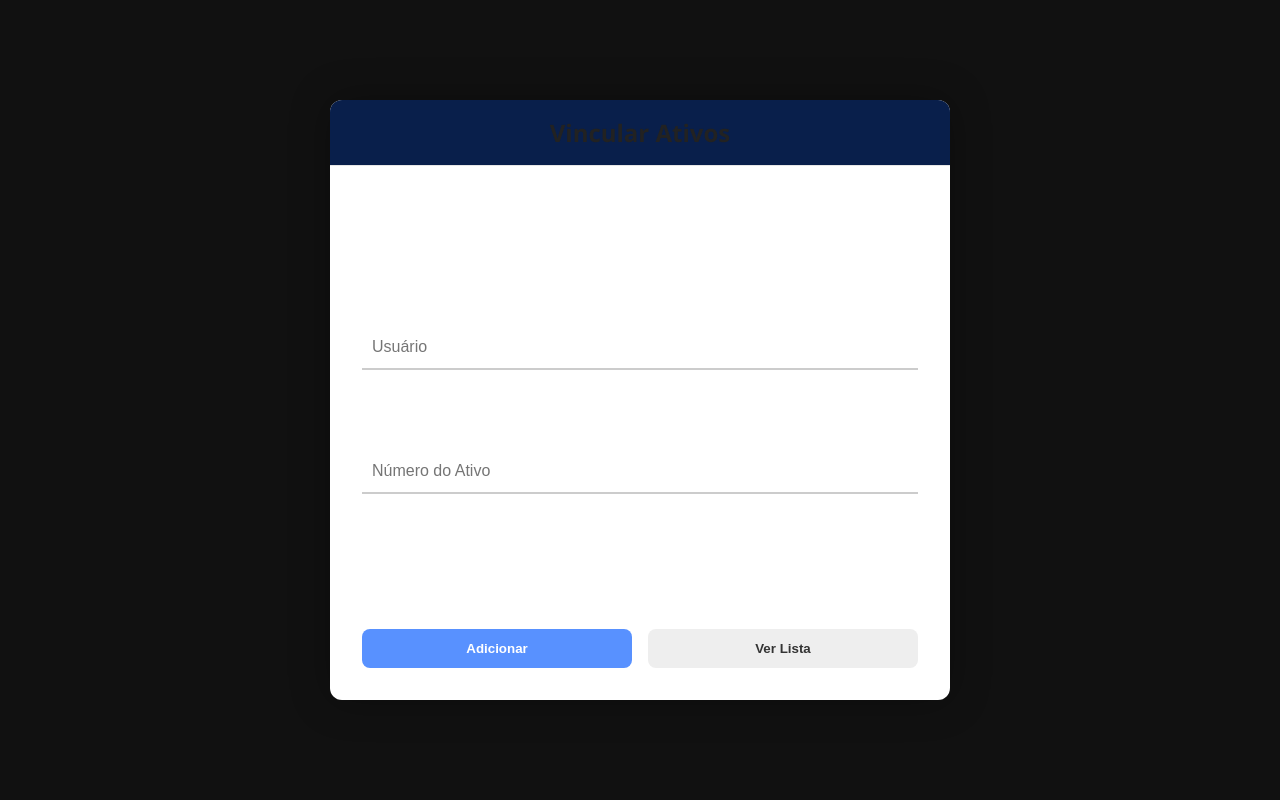
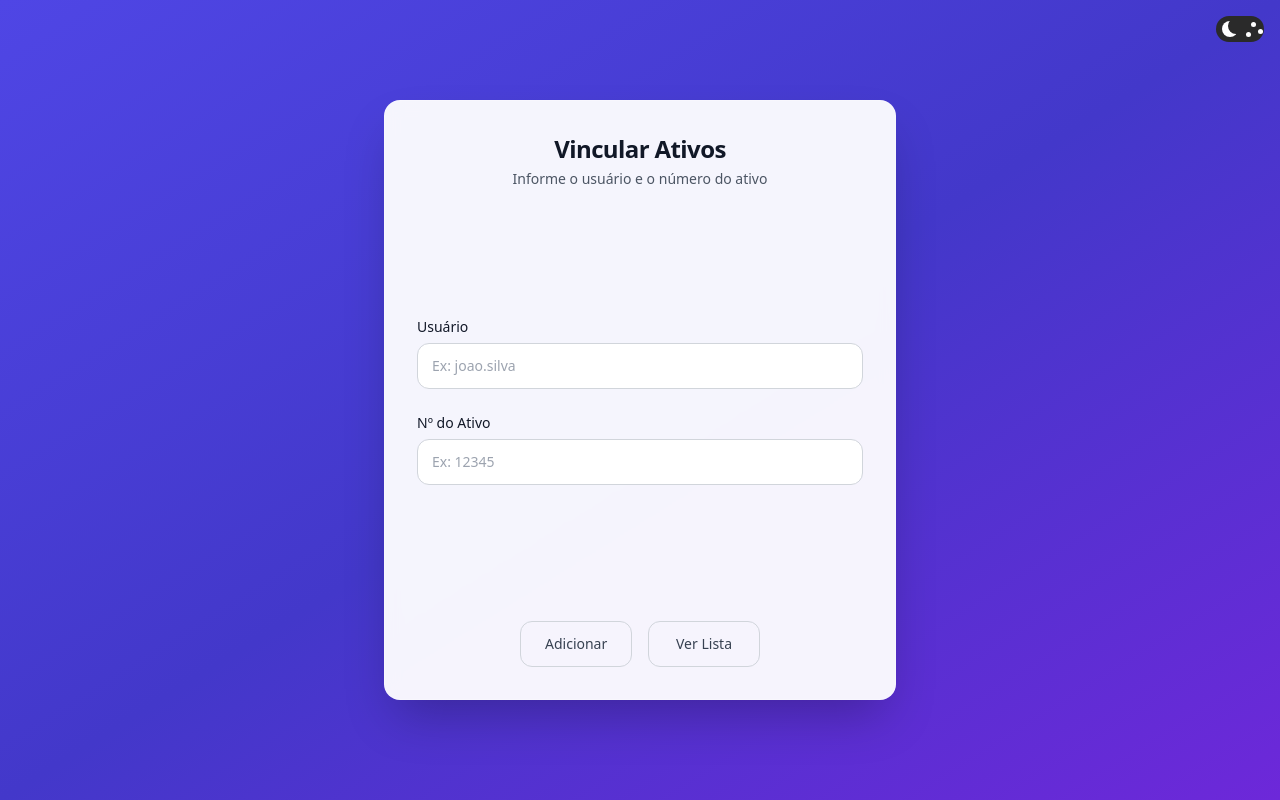
Before and after one commit to Soaresbdv/SnipeTransfer, a FastAPI app: page / in a window 1280 px wide. Run offline with FastAPI, Linux system fonts and the light colour scheme; some libraries are stand-ins or nearby versions.

Commit message:
customização mais avançada do template e refatoração com tailwind.css

```diff
--- a/frontend/scripts/app.js
+++ b/frontend/scripts/app.js
@@ -12,17 +12,40 @@
       vinculos: []
     };
   },
+  mounted() {
+    const toggle = document.getElementById("theme-toggle");
+    const root = document.documentElement;
+    const saved = localStorage.getItem("theme");
+
+    if (saved === "light") {
+      toggle.checked = true;
+      root.classList.remove("dark");
+      document.body.classList.add("light-theme");
+    } else {
+      root.classList.add("dark");
+    }
+
+    toggle.addEventListener("change", () => {
+      if (toggle.checked) {
+        root.classList.remove("dark");
+        document.body.classList.add("light-theme");
+        localStorage.setItem("theme", "light");
+      } else {
+        root.classList.add("dark");
+        document.body.classList.remove("light-theme");
+        localStorage.setItem("theme", "dark");
+      }
+    });
+  },
   methods: {
-    // Navigation
     goToList() { this.mode = 'list'; },
     goToForm() { this.mode = 'form'; },
 
-    // LDAP search
     async fetchUsers() {
       if (this.search.length < 2) { this.suggestions = []; return; }
       try {
         const res = await axios.get(`/ldap/search?term=${this.search}`);
-        this.suggestions = res.data;
+        this.suggestions = res.data.slice(0, 3);
         this.showSuggestions = true;
       } catch (e) { console.error('Fetch users error:', e); }
     },
@@ -39,7 +62,6 @@
       this.showSuggestions = false;
     },
 
-    // Helpers
     formatAssetTag(input) {
       let raw = String(input).trim().toUpperCase();
       if (raw.startsWith("ST")) raw = raw.slice(2);
@@ -54,7 +76,6 @@
       return [...new Set(owners)];
     },
 
-    // Add vinculo with duplicate owner warning
     addVinculo() {
       if (!this.selectedUser || !this.assetNumber) {
         alert("Selecione um usuário válido e insira o número do ativo.");
@@ -67,17 +88,12 @@
       const owners = this.ownersForTag(tag, this.selectedUser.username);
       if (owners.length > 0) {
         const proceed = confirm(
-          `O ativo ${tag} já está na lista com: ${owners.join(", ")}.\n` +
-          `Deseja inserir mesmo assim?`
+          `O ativo ${tag} já está na lista com: ${owners.join(", ")}.\nDeseja inserir mesmo assim?`
         );
         if (!proceed) return;
       }
 
-      this.vinculos.push({
-        username: this.selectedUser.username,
-        asset_tag: tag
-      });
-
+      this.vinculos.push({ username: this.selectedUser.username, asset_tag: tag });
       this.search = '';
       this.selectedUser = null;
       this.assetNumber = '';
@@ -88,9 +104,7 @@
       if (this.vinculos.length === 0) { alert("Nenhum vínculo para enviar."); return; }
       try {
         const payload = this.vinculos.map(v => ({ username: v.username, asset_tag: v.asset_tag }));
-        await axios.post("/assign/vincular-ativos", payload, {
-          headers: { "Content-Type": "application/json" }
-        });
+        await axios.post("/assign/vincular-ativos", payload, { headers: { "Content-Type": "application/json" } });
         alert("Vínculos enviados com sucesso!");
         this.vinculos = [];
       } catch (e) {
@@ -103,9 +117,7 @@
       if (this.vinculos.length === 0) { alert("Nenhum vínculo para exportar."); return; }
       try {
         const payload = this.vinculos.map(v => ({ username: v.username, asset_tag: v.asset_tag }));
-        await axios.post("/assign/vincular-ativos", payload, {
-          headers: { "Content-Type": "application/json" }
-        });
+        await axios.post("/assign/vincular-ativos", payload, { headers: { "Content-Type": "application/json" } });
         this.vinculos = [];
 
         const url = `/assign/exportar-ativos?t=${Date.now()}`;
@@ -125,6 +137,6 @@
         console.error("Download CSV error:", e);
         alert("Erro ao baixar CSV.");
       }
-    },
-  },
+    }
+  }
 }).mount("#app");
--- a/frontend/styles/style.css
+++ b/frontend/styles/style.css
@@ -1,140 +1,90 @@
-* { box-sizing: border-box; margin: 0; padding: 0; }
-
-html, body {
-  height: 100%;
-  background: #111;
-  font-family: "Segoe UI", sans-serif;
-  color: #fff;
+* {
+  box-sizing: border-box;
+  margin: 0;
+  padding: 0;
+  font-family: 'Segoe UI', Tahoma, Geneva, Verdana, sans-serif;
 }
 
-#app {
-  height: 100vh;
+body, html {
+  height: 100%;
+  background: #f4f5f7;
   display: flex;
+  justify-content: center;
   align-items: center;
-  justify-content: center;
-  padding: 1rem;
 }
 
 .container {
-  --card-p: 2rem;
   width: 100%;
-  max-width: 620px;
-  height: 600px;
+  max-width: 550px;
+  min-height: 450px;
   background: #fff;
-  color: #333;
   border-radius: 12px;
-  padding: var(--card-p);
-  box-shadow: 0 0 40px rgba(0,0,0,.3);
+  box-shadow: 0 6px 28px rgba(0,0,0,0.12);
   display: flex;
   flex-direction: column;
+  overflow: hidden;
 }
 
-.container {
-  --card-p: 2rem;
-  width: 100%;
-  max-width: 620px;
-  height: 600px;
-  background: #fff;
-  color: #333;
-  border-radius: 12px;
-  padding: var(--card-p);
-  box-shadow: 0 0 40px rgba(0,0,0,.3);
-  display: flex;
-  flex-direction: column;
-}
-
-.container > section {
-  flex: 1;
-  display: flex;
-  flex-direction: column;
-  min-height: 0;
-}
-
-h1, h2 {
+.card-top {
+  background: #1e1e1e;
+  color: #fff;
   text-align: center;
-  margin-bottom: 2rem;
-  color: #222;
-}
-
-.inputs-container {
-  flex: 1;
-  display: flex;
-  flex-direction: column;
-  justify-content: center;
-  gap: 5rem;
-}
-
-.form { position: relative; }
-.input {
-  width: 100%;
-  padding: 12px 10px;
-  font-size: 1rem;
-  border: none;
-  border-bottom: 2px solid #ccc;
-  background: transparent;
-  color: #222;
-}
-.input:focus { outline: none; border-bottom-color: #5891ff; }
-.input-border {
-  display: none;
-}
-
-.autocomplete-list {
-  list-style: none;
-  margin-top: 4px;
-  padding: 0;
-  position: absolute;
-  left: 0; right: 0;
-  max-height: 160px;
-  overflow-y: auto;
-  background: #fff;
-  border: 1px solid #ddd;
-  border-radius: 6px;
-  z-index: 10;
-}
-.autocomplete-list li { padding: 8px 10px; cursor: pointer; }
-.autocomplete-list li:hover { background: #f2f2f2; }
-
-.actions {
-  margin-top: auto;
-  display: flex;
-  gap: 1rem;
-}
-.btn {
-  flex: 1;
-  padding: .75rem 1rem;
-  border: none;
-  border-radius: 8px;
-  cursor: pointer;
-  font-weight: 600;
-  background: #eee;
-  color: #333;
-  transition: .2s;
-}
-.btn:hover { background: #dcdcdc; }
-.btn.primary { background: #5891ff; color: #fff; }
-.btn.primary:hover { background: #4173cc; }
-.btn.ghost { background: transparent; border: 1px solid #ccc; }
-
-.list { list-style: none; padding-left: 0; margin-bottom: 2rem; }
-.list li { padding: .5rem 0; border-bottom: 1px solid #e6e6e6; }
-
-.card-top {
-  background: #091f4b;
-  color: #222;
-  text-align: center;
-  padding: 1rem 1.25rem;
-  margin: calc(-1 * var(--card-p)) calc(-1 * var(--card-p)) 1.5rem;
-  border-radius: 12px 12px 0 0;
-  border-bottom: 1px solid #e6e6e6;
+  padding: 1.2rem;
 }
 
 .card-top h1,
 .card-top h2 {
-  margin: 0;
+  font-size: 1.4rem;
+  font-weight: 600;
 }
 
-@media (max-width: 480px) {
-  .container { --card-p: 1.5rem; height: 560px; padding: var(--card-p); }
-  .actions { flex-direction: column; }
+.inputs-container {
+  display: flex;
+  flex-direction: column;
+  padding: 2.5rem;
+  gap: 1.5rem;
 }
+
+.form .input {
+  width: 100%;
+  padding: 1rem 1.2rem;
+  font-size: 1.05rem;
+}
+
+.form .input:focus {
+  outline: none;
+  border-color: #5891ff;
+  background: #fff;
+  box-shadow: 0 0 0 2px rgba(88,145,255,0.15);
+}
+
+.actions {
+  display: flex;
+  justify-content: center;
+  gap: 1.2rem;
+  padding: 2rem 2.5rem 2.5rem;
+}
+
+.btn {
+  flex: 1;
+  padding: 1rem;
+  font-size: 1.05rem;
+}
+
+.btn.primary {
+  background: #1e1e1e;
+  color: #fff;
+}
+
+.btn.primary:hover {
+  background: #333;
+}
+
+.btn {
+  background: #f0f0f0;
+  color: #333;
+}
+
+.btn:hover {
+  background: #e0e0e0;
+}
--- a/frontend/templates/index.html
+++ b/frontend/templates/index.html
@@ -3,85 +3,120 @@
 <head>
   <meta charset="UTF-8" />
   <meta name="viewport" content="width=device-width, initial-scale=1" />
-  <title>Vincular Ativos</title>
+  <title>SnipeTransfer</title>
 
-  <link rel="stylesheet" href="/styles/style.css?v=4" />
+  <script>
+    tailwind = { config: { darkMode: 'class' } };
+  </script>
+  <script src="https://cdn.tailwindcss.com"></script>
 
   <script src="https://unpkg.com/vue@3/dist/vue.global.js"></script>
   <script src="https://cdn.jsdelivr.net/npm/axios/dist/axios.min.js"></script>
+
+  <style>
+    ::-webkit-scrollbar { width: 6px; }
+    ::-webkit-scrollbar-track { background: transparent; }
+    ::-webkit-scrollbar-thumb {
+      background-color: rgba(120, 120, 120, 0.6);
+      border-radius: 9999px;
+    }
+    ::-webkit-scrollbar-thumb:hover { background-color: rgba(160, 160, 160, 0.8); }
+    .dark ::-webkit-scrollbar-thumb { background-color: rgba(200, 200, 200, 0.3); }
+    .dark ::-webkit-scrollbar-thumb:hover { background-color: rgba(200, 200, 200, 0.6); }
+    .switch { position: relative; display: inline-block; width: 3em; height: 1.6em; border-radius: 30px; }
+    .switch input { opacity: 0; width: 0; height: 0; }
+    .slider { position: absolute; cursor: pointer; inset: 0; background-color: #2a2a2a; transition: 0.4s; border-radius: 30px; overflow: hidden; }
+    .slider:before { position: absolute; content: ""; height: 1em; width: 1em; border-radius: 20px; left: 0.4em; bottom: 0.3em;
+      transition: 0.4s cubic-bezier(0.81, -0.04, 0.38, 1.5); box-shadow: inset 6px -3px 0px 0px #fff; }
+    .switch input:checked + .slider { background-color: #d8bfa5; }
+    .switch input:checked + .slider:before { transform: translateX(1.2em); box-shadow: inset 10px -3px 0px 10px #8B4513; }
+    .star { background-color: #fff; border-radius: 50%; position: absolute; width: 5px; height: 5px; transition: all 0.4s; }
+    .star_1 { left: 2.2em; top: 0.4em; } .star_2 { left: 1.9em; top: 1em; } .star_3 { left: 2.6em; top: 0.8em; }
+    .switch input:checked ~ .slider .star { opacity: 0; }
+    .cloud { width: 2.8em; position: absolute; bottom: -1em; left: -0.9em; opacity: 0; transition: all 0.4s; }
+    .switch input:checked ~ .slider .cloud { opacity: 1; }
+    .light-theme { background-color: #f8f4f0 !important; color: #2f1b0c !important; }
+    .light-theme .card { background-color: #f5f0e6 !important; color: #2f1b0c !important; }
+  </style>
 </head>
-<body>
-  <div id="app">
-    <div class="container">
-      <section v-if="mode === 'form'">
-        <div class="card-top">
-          <h1>Vincular Ativos</h1>
-        </div>
 
-        <div class="inputs-container">
-          <div class="form">
-            <input
-              class="input"
-              type="text"
-              v-model="search"
-              @input="fetchUsers"
-              @blur="applySuggestion"
-              @focus="showSuggestions = true"
-              placeholder="Usuário"
-              required
-            />
-            <span class="input-border"></span>
+<body class="min-h-screen flex items-center justify-center bg-gradient-to-br from-indigo-600 via-indigo-700 to-violet-700 text-white dark:from-neutral-950 dark:to-neutral-950 dark:text-gray-100 antialiased p-4">
+  <label class="switch fixed top-4 right-4 z-50">
+    <input id="theme-toggle" type="checkbox" />
+    <span class="slider">
+      <div class="star star_1"></div>
+      <div class="star star_2"></div>
+      <div class="star star_3"></div>
+      <svg viewBox="0 0 16 16" class="cloud_1 cloud">
+        <path transform="matrix(.77976 0 0 .78395-299.99-418.63)" fill="#6b4f2f"
+          d="m391.84 540.91c-.421-.329-.949-.524-1.523-.524-1.351 0-2.451 1.084-2.485 2.435-1.395.526-2.388 1.88-2.388 3.466 0 1.874 1.385 3.423 3.182 3.667v.034h12.73v-.006c1.775-.104 3.182-1.584 3.182-3.395 0-1.747-1.309-3.186-2.994-3.379.007-.106.011-.214.011-.322 0-2.707-2.271-4.901-5.072-4.901-2.073 0-3.856 1.202-4.643 2.925"/>
+      </svg>
+    </span>
+  </label>
 
-            <ul
-              v-if="showSuggestions && suggestions.length"
-              class="autocomplete-list"
-            >
-              <li v-for="user in suggestions" @mousedown="selectUser(user)">
+  <div id="app" class="w-full max-w-sm sm:max-w-md md:max-w-lg">
+    <div class="card flex flex-col h-full rounded-2xl bg-white/95 text-gray-900 dark:bg-neutral-900/95 dark:text-gray-100 shadow-2xl border border-white/20 dark:border-white/10 backdrop-blur p-6 sm:p-8 min-h-[600px]">
+      <div class="text-center mb-6">
+        <h1 class="text-2xl font-semibold tracking-tight">Vincular Ativos</h1>
+        <p class="mt-1 text-sm text-gray-600 dark:text-gray-400">Informe o usuário e o número do ativo</p>
+      </div>
+
+      <section v-if="mode === 'form'" class="flex flex-col flex-1 justify-between">
+        <div class="flex-1 flex flex-col justify-center space-y-6">
+          <div class="relative">
+            <label class="block text-sm mb-1.5">Usuário</label>
+            <input type="text" v-model="search" @input="fetchUsers" @focus="showSuggestions = true" @blur="applySuggestion"
+              autocomplete="off" placeholder="Ex: joao.silva"
+              class="w-full rounded-xl border border-gray-300 dark:border-white/10 bg-white dark:bg-neutral-900 px-3.5 py-3 text-sm outline-none focus:ring-1 ring-gray-300 dark:ring-white/10 transition" />
+            <ul v-if="showSuggestions && suggestions.length"
+              class="absolute left-0 right-0 top-full z-30 mt-1 max-h-48 overflow-auto rounded-xl border border-gray-200 dark:border-white/10 bg-white/70 dark:bg-neutral-900/70 backdrop-blur-md shadow-2xl">
+              <li v-for="user in suggestions" :key="user.username" @mousedown="selectUser(user)"
+                class="px-3.5 py-2.5 text-sm text-gray-800 dark:text-gray-200 hover:bg-gray-100/70 dark:hover:bg-neutral-800/70 cursor-pointer">
                 {{ user.username }} — {{ user.name }}
               </li>
             </ul>
           </div>
-
-          <div class="form">
-            <input
-              class="input"
-              type="number"
-              inputmode="numeric"
-              pattern="\d*"
-              v-model="assetNumber"
-              placeholder="Número do Ativo"
-              required
-            />
-            <span class="input-border"></span>
+          <div>
+            <label class="block text-sm mb-1.5">Nº do Ativo</label>
+            <input type="number" inputmode="numeric" pattern="\d*" v-model="assetNumber" placeholder="Ex: 12345"
+              class="w-full rounded-xl border border-gray-300 dark:border-white/10 bg-white dark:bg-neutral-900 px-3.5 py-3 text-sm outline-none focus:ring-1 ring-gray-300 dark:ring-white/10 transition" />
           </div>
         </div>
 
-        <div class="actions">
-          <button class="btn primary" @click="addVinculo">Adicionar</button>
-          <button class="btn" @click="goToList">Ver Lista</button>
+        <div class="mt-8 flex justify-center gap-4">
+          <button type="button" class="w-28 text-center rounded-xl border border-gray-300 dark:border-white/10 px-6 py-3 text-sm text-gray-700 dark:text-gray-300 hover:bg-gray-100 dark:hover:bg-neutral-800 transition" @click="addVinculo">Adicionar</button>
+          <button type="button" class="w-28 text-center rounded-xl border border-gray-300 dark:border-white/10 px-6 py-3 text-sm text-gray-700 dark:text-gray-300 hover:bg-gray-100 dark:hover:bg-neutral-800 transition" @click="goToList">Ver Lista</button>
         </div>
       </section>
 
-      <section v-else>
-        <div class="card-top">
-          <h2>Lista de Vínculos</h2>
+      <section v-else class="flex flex-col flex-1 justify-between">
+        <div class="text-center mb-6">
+          <h2 class="text-lg sm:text-xl font-semibold">Lista de Vínculos</h2>
         </div>
-
-        <ul class="list">
-          <li v-for="(v, index) in vinculos" :key="index">
-            {{ v.username }} — {{ v.asset_tag }}
-            <span v-if="v.flag"> ({{ v.flag }})</span>
-          </li>
-        </ul>
-
-        <div class="actions">
-          <button class="btn primary" @click="enviarVinculos">Vincular</button>
-          <button class="btn" @click="baixarCSV">Baixar CSV</button>
-          <button class="btn ghost" @click="goToForm">Voltar</button>
+        <div class="flex-1 flex items-center justify-center">
+          <div class="w-full max-h-64 overflow-y-auto rounded-xl border border-gray-200 dark:border-white/10 bg-white dark:bg-neutral-900">
+            <div class="grid grid-cols-2 text-sm font-medium bg-gray-100 dark:bg-neutral-800 sticky top-0">
+              <div class="px-4 py-2">Usuário</div>
+              <div class="px-4 py-2">Ativo</div>
+            </div>
+            <div class="divide-y divide-gray-200 dark:divide-white/10">
+              <div v-for="(v, index) in vinculos" :key="index" class="grid grid-cols-2 text-sm">
+                <div class="px-4 py-2">{{ v.username }}</div>
+                <div class="px-4 py-2">{{ v.asset_tag }}</div>
+              </div>
+              <div v-if="vinculos.length === 0" class="px-4 py-3 text-center text-gray-600 dark:text-gray-400">Nenhum vínculo adicionado.</div>
+            </div>
+          </div>
+        </div>
+        <div class="mt-8 flex justify-center gap-4">
+          <button type="button" class="w-28 text-center rounded-xl border border-gray-300 dark:border-white/10 px-6 py-3 text-sm text-gray-700 dark:text-gray-300 hover:bg-gray-100 dark:hover:bg-neutral-800 transition" @click="enviarVinculos">Vincular</button>
+          <button type="button" class="w-28 text-center rounded-xl border border-gray-300 dark:border-white/10 px-6 py-3 text-sm text-gray-700 dark:text-gray-300 hover:bg-gray-100 dark:hover:bg-neutral-800 transition" @click="baixarCSV">Baixar CSV</button>
+          <button type="button" class="w-28 text-center rounded-xl border border-gray-300 dark:border-white/10 px-6 py-3 text-sm text-gray-700 dark:text-gray-300 hover:bg-gray-100 dark:hover:bg-neutral-800 transition" @click="goToForm">Voltar</button>
         </div>
       </section>
     </div>
   </div>
-  <script src="/scripts/app.js?v=4"></script>
+
+  <script src="/scripts/app.js?v=10"></script>
 </body>
 </html>
```
